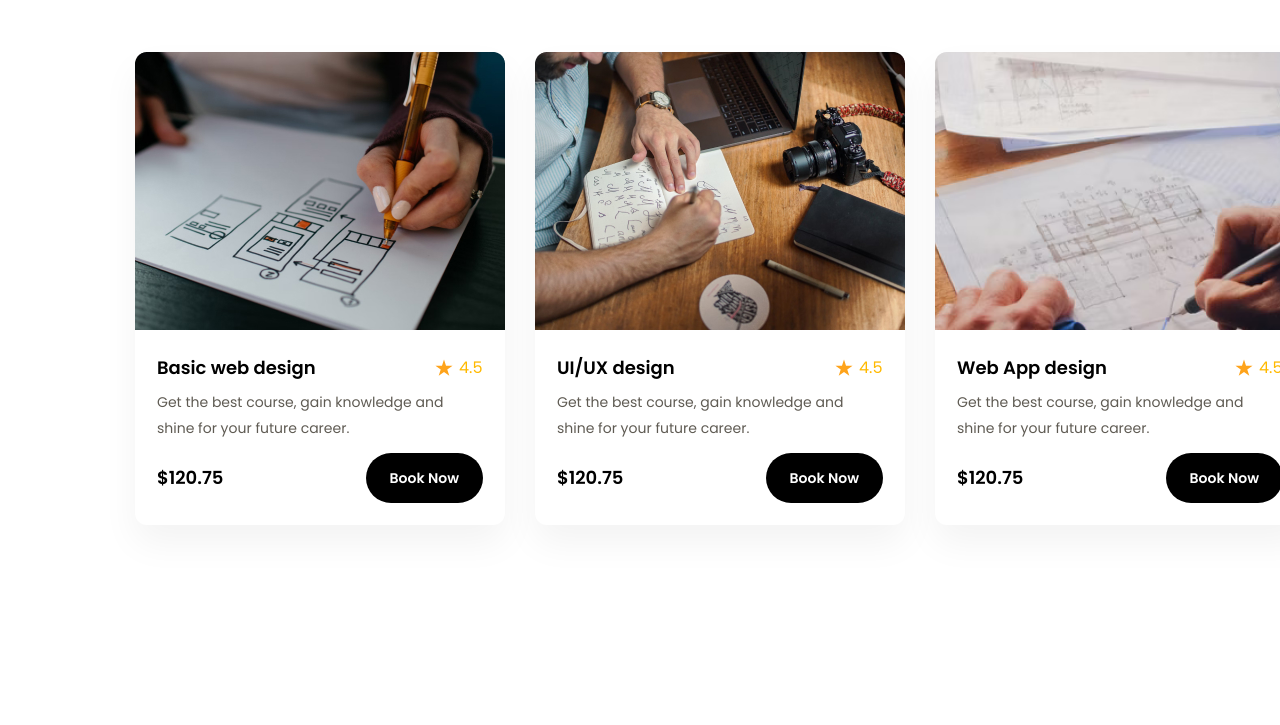
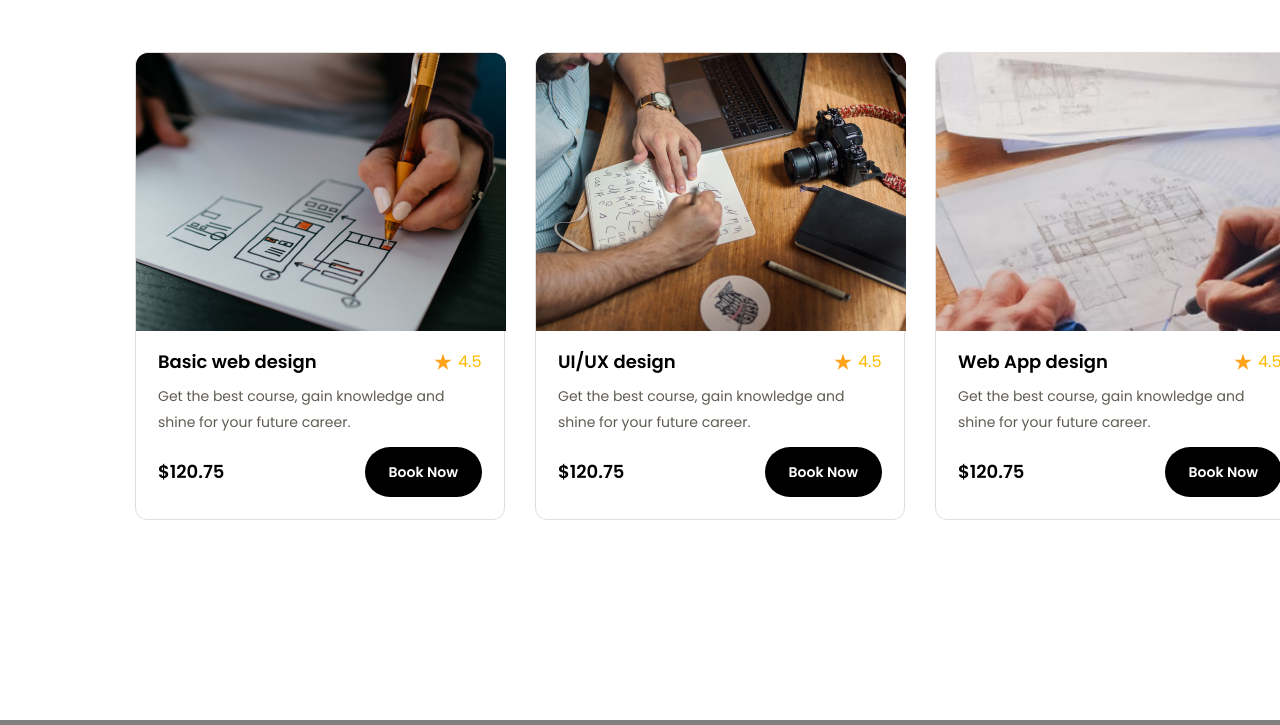
Before and after one commit to trungnt8198/fullsnack, a plain HTML site: page Day_7/education-platform-welcome-page.html in a window 1280 px wide. Shown: the part 1234-1959 px from the top of the page. Drawn offline with Linux system fonts and the light colour scheme.

Commit message:
add shadow to course card

```diff
--- a/Day_7/styles/education-platform.css
+++ b/Day_7/styles/education-platform.css
@@ -402,7 +402,19 @@ li button:hover {
     width: 370px;
     background-color: #FFFFFF;
     border-radius: 12px;
+    border: 1px solid #E2DFDA;
+}
+
+.card:hover {
+    cursor: pointer;
     box-shadow: 0px 18px 36px 0px #0000000D;
+}
+
+.card > a {
+    line-height: 0;
+    display: block;
+    width: 370px;
+    height: 278px;
 }
 
 .card img {
@@ -412,6 +424,7 @@ li button:hover {
 }
 
 .card-info {
+    margin: 0;
     padding: 16px 22px 22px 22px;
 }
 
```
